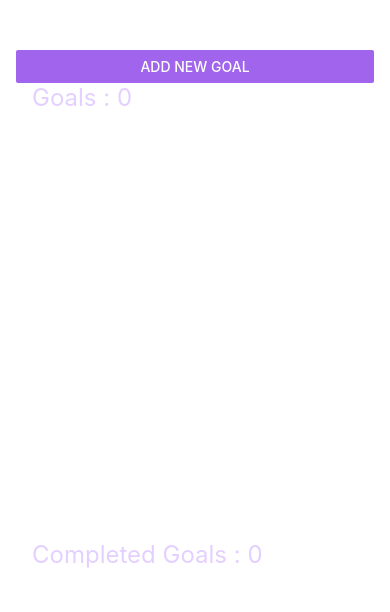
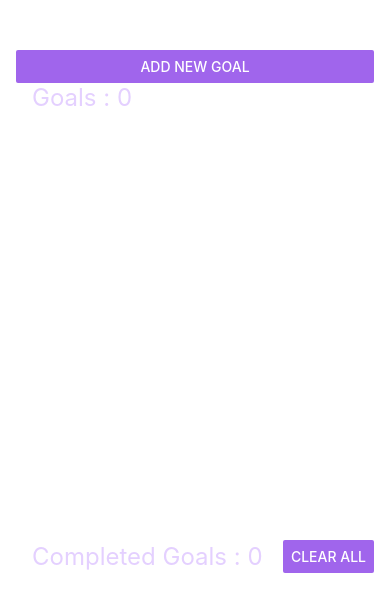
Before and after one commit to BartugKaan/GoalsApp, a React Native app: screen / in a window 390 px wide. Shown: the top 612 px of the page. Built offline with nearby package versions, Linux system fonts and the light colour scheme.

Commit message:
Add clearCompletedGoals function and update completed goals container

```diff
--- a/App.js
+++ b/App.js
@@ -49,6 +49,10 @@ export default function App() {
     })
   }
 
+  function clearCompletedGoals() {
+    setCompletedGoals([])
+  }
+
   return (
     <>
       <StatusBar style="light" />
@@ -82,9 +86,16 @@ export default function App() {
           />
         </View>
         <View style={styles.completedGoalsContainer}>
-          <Text style={styles.goalListTitle}>
-            Completed Goals : {completedGoals.length}
-          </Text>
+          <View style={styles.containerHeader}>
+            <Text style={styles.goalListTitle}>
+              Completed Goals : {completedGoals.length}
+            </Text>
+            <Button
+              title="Clear All"
+              color={'#a065ec'}
+              onPress={clearCompletedGoals}
+            />
+          </View>
           <FlatList
             data={completedGoals}
             renderItem={(itemData) => {
@@ -123,4 +134,9 @@ const styles = StyleSheet.create({
     paddingHorizontal: 16,
     color: '#e4d0ff',
   },
+  containerHeader: {
+    flexDirection: 'row',
+    justifyContent: 'space-between',
+    alignItems: 'center',
+  },
 })
```
